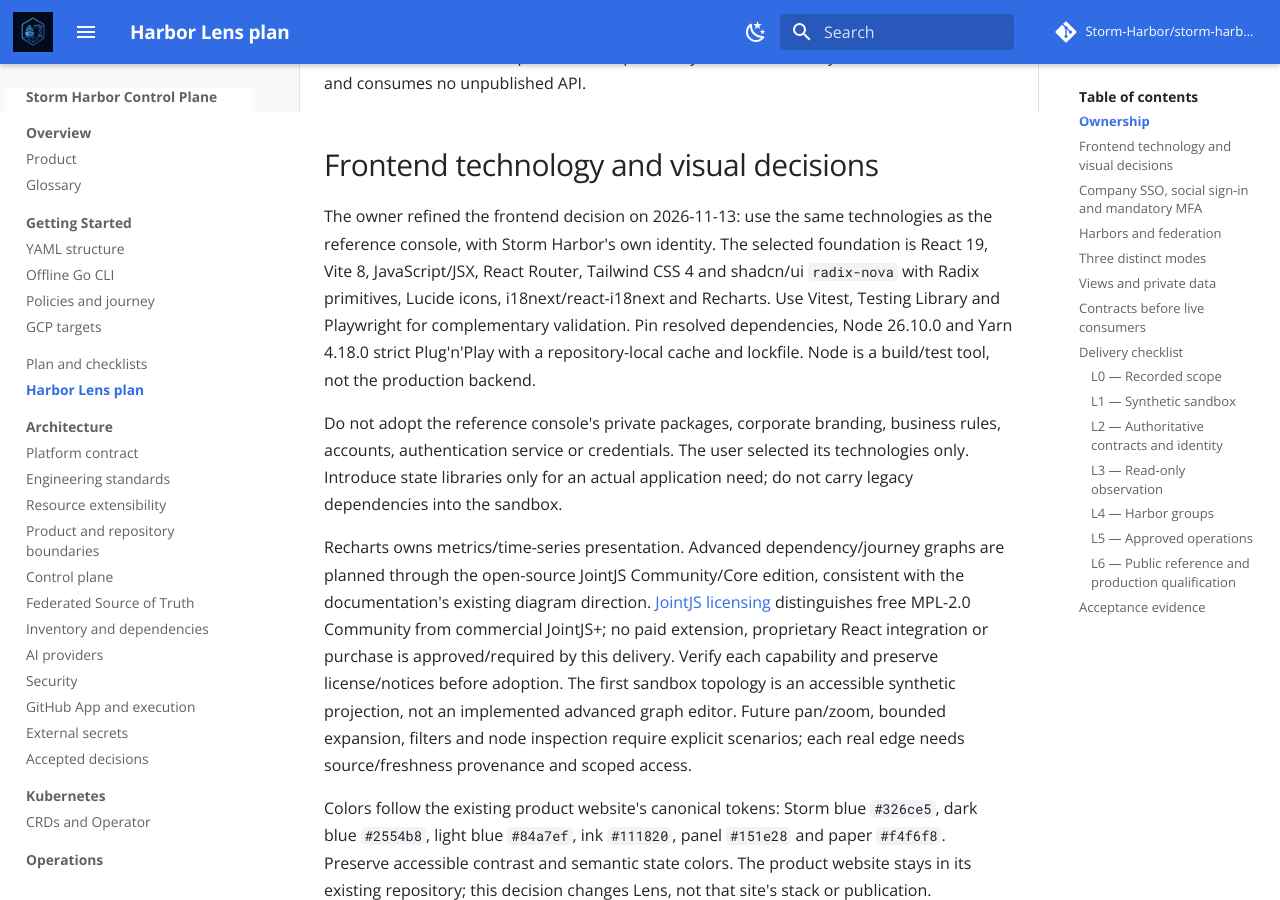
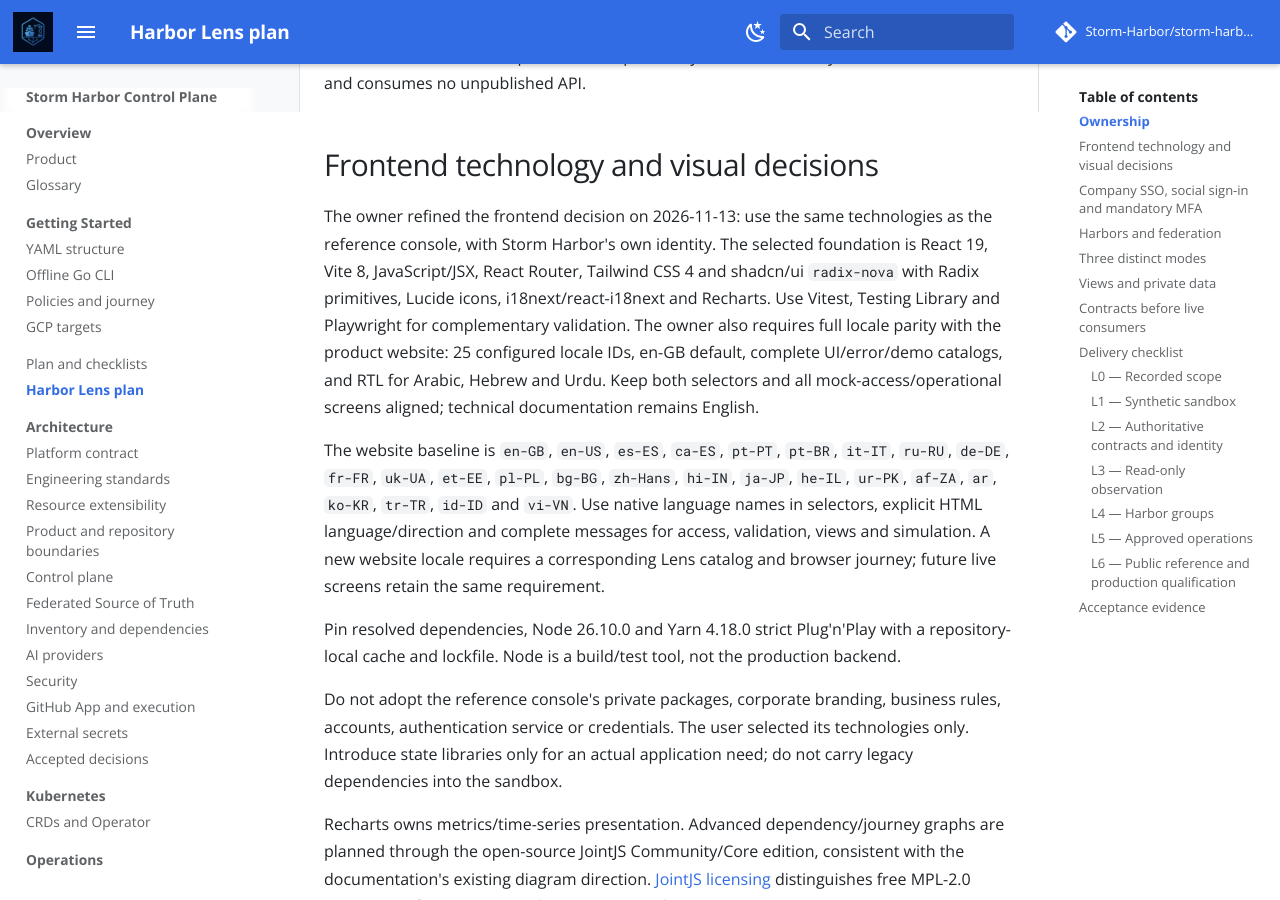
Before and after one commit to Storm-Harbor/storm-harbor-control-plane, an MkDocs documentation site: the page built from docs/SPECS-HARBOR-LENS.md, in a window 1280 px wide and 900 px high, scrolled down 957 px. Built offline with MkDocs 1.6.1 and Material for MkDocs 9.7.7, drawn with Linux system fonts in a browser that asks for light colours; comment, search, counter and statistics services are not loaded; some of the changed text lies outside the part shown.

Commit message:
docs(lens): require full website locale parity

```diff
--- a/docs/SPECS-HARBOR-LENS.md
+++ b/docs/SPECS-HARBOR-LENS.md
@@ -18,7 +18,11 @@ Backend components target Go 1.26.x. Browser HTML/CSS/JavaScript and development
 
 ## Frontend technology and visual decisions
 
-The owner refined the frontend decision on 2026-11-13: use the same technologies as the reference console, with Storm Harbor's own identity. The selected foundation is React 19, Vite 8, JavaScript/JSX, React Router, Tailwind CSS 4 and shadcn/ui `radix-nova` with Radix primitives, Lucide icons, i18next/react-i18next and Recharts. Use Vitest, Testing Library and Playwright for complementary validation. Pin resolved dependencies, Node 26.10.0 and Yarn 4.18.0 strict Plug'n'Play with a repository-local cache and lockfile. Node is a build/test tool, not the production backend.
+The owner refined the frontend decision on 2026-11-13: use the same technologies as the reference console, with Storm Harbor's own identity. The selected foundation is React 19, Vite 8, JavaScript/JSX, React Router, Tailwind CSS 4 and shadcn/ui `radix-nova` with Radix primitives, Lucide icons, i18next/react-i18next and Recharts. Use Vitest, Testing Library and Playwright for complementary validation. The owner also requires full locale parity with the product website: 25 configured locale IDs, en-GB default, complete UI/error/demo catalogs, and RTL for Arabic, Hebrew and Urdu. Keep both selectors and all mock-access/operational screens aligned; technical documentation remains English.
+
+The website baseline is `en-GB`, `en-US`, `es-ES`, `ca-ES`, `pt-PT`, `pt-BR`, `it-IT`, `ru-RU`, `de-DE`, `fr-FR`, `uk-UA`, `et-EE`, `pl-PL`, `bg-BG`, `zh-Hans`, `hi-IN`, `ja-JP`, `he-IL`, `ur-PK`, `af-ZA`, `ar`, `ko-KR`, `tr-TR`, `id-ID` and `vi-VN`. Use native language names in selectors, explicit HTML language/direction and complete messages for access, validation, views and simulation. A new website locale requires a corresponding Lens catalog and browser journey; future live screens retain the same requirement.
+
+Pin resolved dependencies, Node 26.10.0 and Yarn 4.18.0 strict Plug'n'Play with a repository-local cache and lockfile. Node is a build/test tool, not the production backend.
 
 Do not adopt the reference console's private packages, corporate branding, business rules, accounts, authentication service or credentials. The user selected its technologies only. Introduce state libraries only for an actual application need; do not carry legacy dependencies into the sandbox.
 
@@ -100,14 +104,14 @@ Core owns these semantics. Producer validation, manual merge, immutable publicat
 
 ### L1 — Synthetic sandbox
 
-Revised estimate after frontend, identity and hosting refinements: specification 8 focused hours plus frontend 24 focused hours; not elapsed work or production qualification.
+Revised estimate after frontend, identity and hosting refinements: specification 8 focused hours plus frontend 40 focused hours, including full locale/RTL acceptance; not elapsed work or production qualification.
 
 - [ ] Build original responsive overview, inventory, metrics, topology, recovery and history views.
 - [ ] Keep a persistent sandbox/synthetic label; live connections, observation and operation stay unavailable.
 - [ ] Provide an explicitly fake sign-in journey with GitHub, Google or company SSO selection and a simulated mandatory MFA step; collect no passwords, real codes, tokens or IdP data. Session-only demo access grants no operational authority. Keep real authentication in L2.
 - [ ] Provide synthetic Harbor creation and simulation without credentials, network APIs or browser persistence.
 - [ ] Label client-side scope filtering as demonstration, never backend authorization.
-- [ ] Maintain locale parity, keyboard navigation, mobile menu, bounded safe labels and accessible graph alternatives.
+- [ ] Maintain all 25 website locales, complete UI/error catalogs, RTL direction, keyboard navigation, mobile menu, bounded safe labels and accessible graph alternatives; validate every locale through access, views, simulation and responsive navigation.
 - [ ] Exercise the actual built artifact: negative paths, isolation, run history, cancellation/reset, i18n and responsive behavior.
 - [ ] Measure statements, branches, functions and lines independently; target 100% each and record gaps honestly.
 - [ ] Prepare the source PR and publish the public synthetic demo preview at `lens.stormharbor.io` through Cloud Run, following the owner's final hosting decision on 2026-11-13. Use a pinned non-root static Nginx container, immutable image digest and independently qualified Terraform/WIF/edge producers; Node stays build-only. Keep `stormharbor.io` in its existing repository. Manual merge, infrastructure applies, release/deployment checks and a live URL check precede publication claims. GitHub Pages is not the Lens application host. Live integrations remain separate deliveries.
```
Also changed, not shown: tech-demands/epics/EPIC-17-harbor-lens-specification-and-synthetic-sandbox.md (+2 -2 lines).
